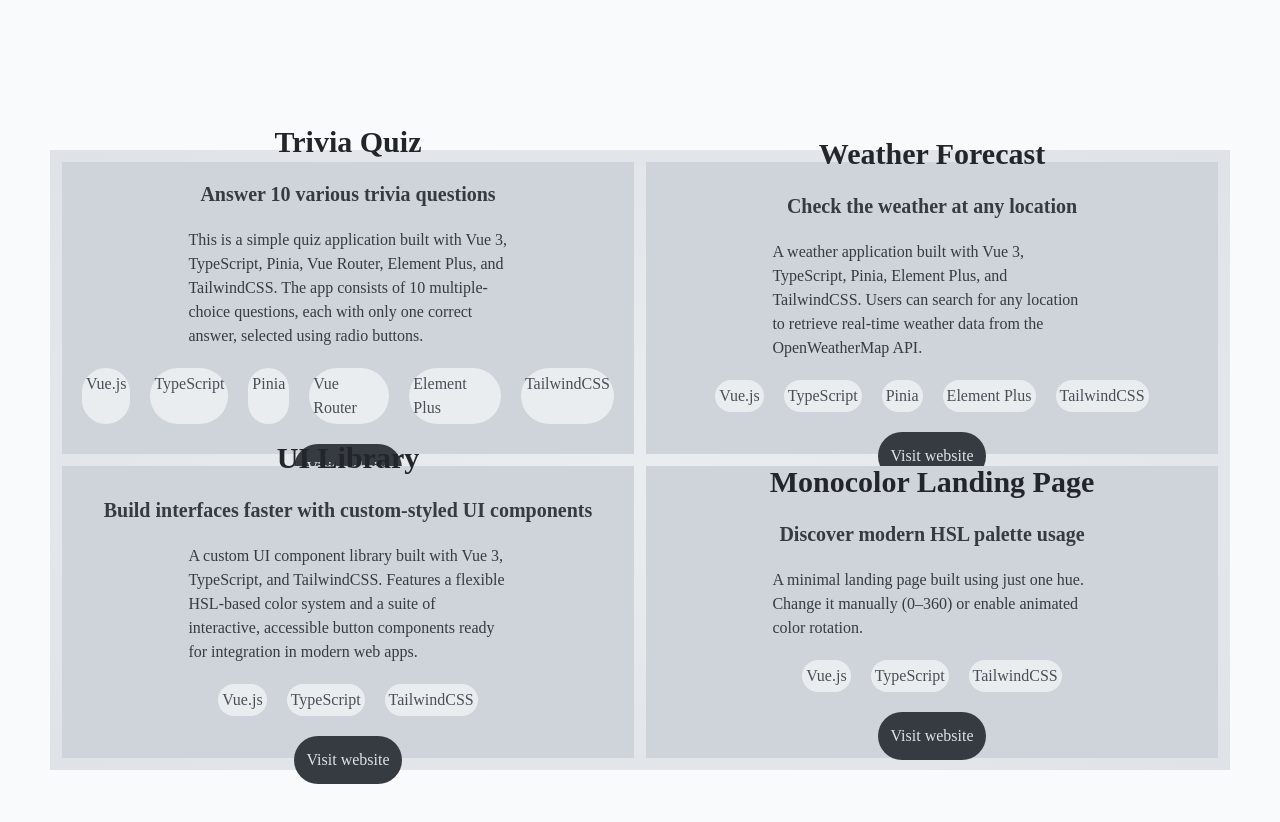
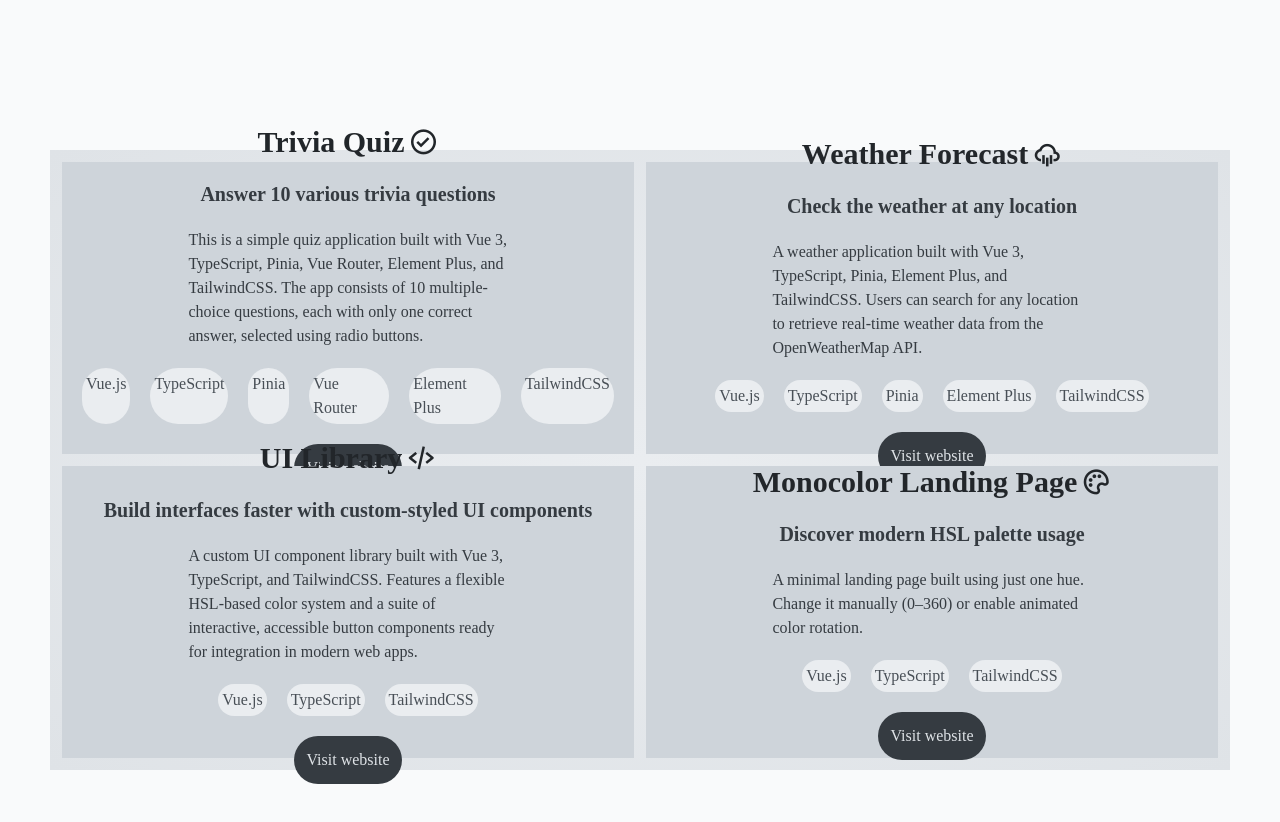
Before and after one commit to jakubhajduk53/portfolio, a Vue app: page / in a window 1280 px wide. Shown: the part 780-1602 px from the top of the page. Built offline with nearby package versions, Linux system fonts and the light colour scheme; a web font is replaced by a local one.

Commit message:
feat: add icons from boxicons

```diff
--- a/package.json
+++ b/package.json
@@ -10,6 +10,7 @@
   },
   "dependencies": {
     "@tailwindcss/vite": "^4.1.11",
+    "boxicons": "^2.1.4",
     "tailwindcss": "^4.1.11",
     "vue": "^3.5.17"
   },
--- a/src/App.vue
+++ b/src/App.vue
@@ -23,6 +23,7 @@ const quizData = {
     "TailwindCSS",
   ],
   ariaLabel: "Trivia Quiz Site",
+  icon: "bx bx-check-circle",
 };
 const weatherData = {
   name: "Weather Forecast",
@@ -31,6 +32,7 @@ const weatherData = {
     "A weather application built with Vue 3, TypeScript, Pinia, Element Plus, and TailwindCSS. Users can search for any location to retrieve real-time weather data from the OpenWeatherMap API.",
   techStack: ["Vue.js", "TypeScript", "Pinia", "Element Plus", "TailwindCSS"],
   ariaLabel: "Weather Forecast Site",
+  icon: "bx bx-cloud-rain",
 };
 const uiData = {
   name: "UI Library",
@@ -39,6 +41,7 @@ const uiData = {
     "A custom UI component library built with Vue 3, TypeScript, and TailwindCSS. Features a flexible HSL-based color system and a suite of interactive, accessible button components ready for integration in modern web apps.",
   techStack: ["Vue.js", "TypeScript", "TailwindCSS"],
   ariaLabel: "UI Library Site",
+  icon: "bx bx-code-alt",
 };
 const monocolorData = {
   name: "Monocolor Landing Page",
@@ -47,6 +50,7 @@ const monocolorData = {
     "A minimal landing page built using just one hue. Change it manually (0–360) or enable animated color rotation.",
   techStack: ["Vue.js", "TypeScript", "TailwindCSS"],
   ariaLabel: "Monocolor Landing Page Site",
+  icon: "bx bx-palette",
 };
 
 let observer: IntersectionObserver;
--- a/src/components/ProjectComponent.vue
+++ b/src/components/ProjectComponent.vue
@@ -5,11 +5,12 @@ interface Project {
   description?: string;
   techStack?: string[];
   ariaLabel?: string;
+  icon?: string;
 }
 
 const { data } = defineProps<{ data: Project }>();
 
-const { name, shortDescription, description, techStack, ariaLabel } =
+const { name, shortDescription, description, techStack, ariaLabel, icon } =
   data ?? {};
 </script>
 
@@ -17,7 +18,12 @@ const { name, shortDescription, description, techStack, ariaLabel } =
   <div
     class="flex flex-col gap-3 md:gap-5 p-3 md:p-5 items-center justify-center bg-main-400 box-border"
   >
-    <p class="text-xl md:text-3xl font-bold">{{ name }}</p>
+    <div
+      class="flex justify-center items-center gap-1 text-xl md:text-3xl font-bold"
+    >
+      <p>{{ name }}</p>
+      <i :class="icon" />
+    </div>
     <p class="text-center text-base md:text-xl font-bold text-main-800">
       {{ shortDescription }}
     </p>
```
Also changed, not shown: src/main.ts (+5 -4 lines), 1 other file (tests, documents, lock files or other folders).
